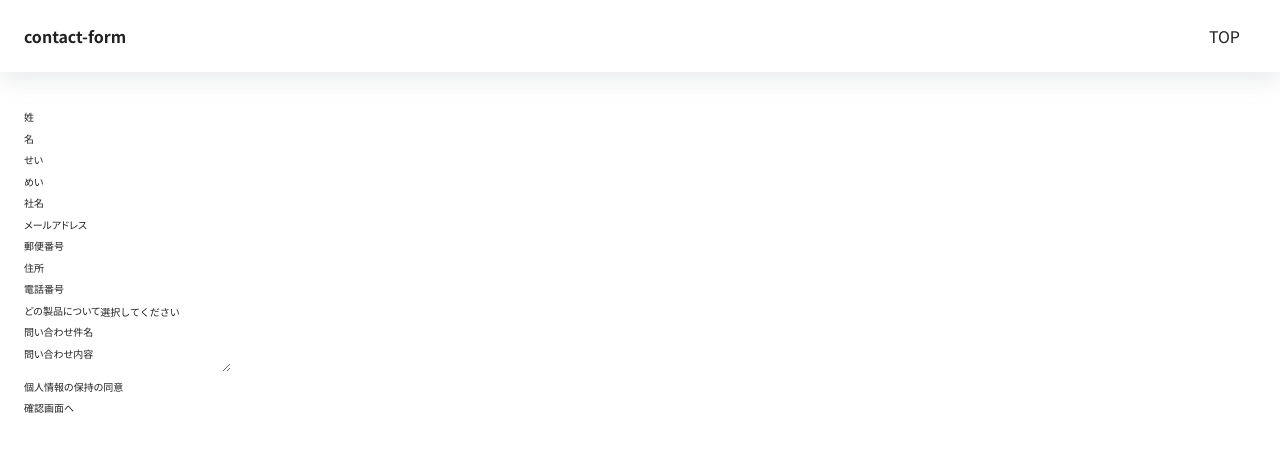
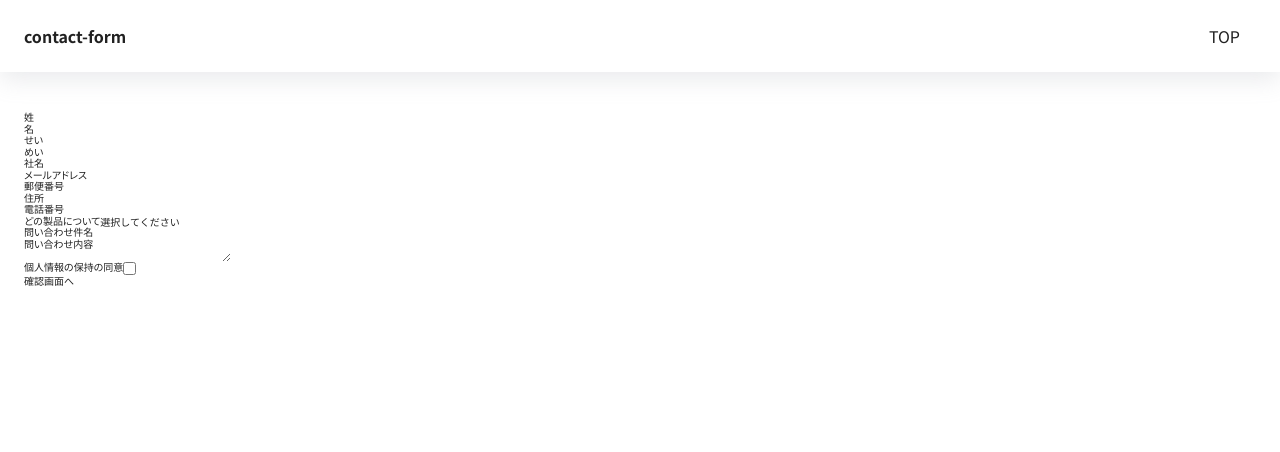
Before and after one commit to TOHFU/contact-form, a Next.js app: page /contact in a window 1280 px wide. Shown: the top 452 px of the page. Built offline with nearby package versions, Linux system fonts and the light colour scheme.

Commit message:
fix input comtainer

```diff
--- a/src/components/container/contact/ContactInputContainer.tsx
+++ b/src/components/container/contact/ContactInputContainer.tsx
@@ -1,8 +1,13 @@
-import { useForm } from 'react-hook-form';
+import { useForm, Controller } from 'react-hook-form';
 import { yupResolver } from '@hookform/resolvers/yup';
 import * as yup from 'yup';
 
 import { FormValues } from '@/pages/contact';
+import Field from '@/components/common/Field';
+import TextInput from '@/components/common/TextInput';
+import SelectInput from '@/components/common/SelectInput';
+import TextAreaInput from '@/components/common/TextAreaInput';
+import CheckInput from '@/components/common/CheckInput';
 
 type Props = {
   formValues: FormValues;
@@ -32,6 +37,7 @@ const schema: yup.SchemaOf<FormValues> = yup.object({
 const ContactInputContainer: React.FC<Props> = ({ formValues, onConfirm }) => {
   const {
     register,
+    control,
     handleSubmit,
     formState: { errors },
   } = useForm<FormValues>({
@@ -46,76 +52,146 @@ const ContactInputContainer: React.FC<Props> = ({ formValues, onConfirm }) => {
 
   return (
     <form onSubmit={onSubmit}>
-      <div>
-        <label>姓</label>
-        <input {...register('firstName')} />
-        <p>{errors.firstName?.message}</p>
-      </div>
-      <div>
-        <label>名</label>
-        <input {...register('lastName')} />
-        <p>{errors.lastName?.message}</p>
-      </div>
-      <div>
-        <label>せい</label>
-        <input {...register('firstNameKana')} />
-        <p>{errors.firstNameKana?.message}</p>
-      </div>
-      <div>
-        <label>めい</label>
-        <input {...register('lastNameKana')} />
-        <p>{errors.lastNameKana?.message}</p>
-      </div>
-      <div>
-        <label>社名</label>
-        <input {...register('company')} />
-        <p>{errors.company?.message}</p>
-      </div>
-      <div>
-        <label>メールアドレス</label>
-        <input {...register('email')} />
-        <p>{errors.email?.message}</p>
-      </div>
-      <div>
-        <label>郵便番号</label>
-        <input {...register('postalcode')} />
-        <p>{errors.postalcode?.message}</p>
-      </div>
-      <div>
-        <label>住所</label>
-        <input {...register('address')} />
-        <p>{errors.address?.message}</p>
-      </div>
-      <div>
-        <label>電話番号</label>
-        <input {...register('phone')} />
-        <p>{errors.phone?.message}</p>
-      </div>
-      <div>
-        <label>どの製品について</label>
-        <select {...register('service')}>
-          <option value="">選択してください</option>
-          <option value="serviceA">Aサービスについて</option>
-          <option value="serviceB">Bサービスについて</option>
-          <option value="serviceC">Cサービスについて</option>
-        </select>
-        <p>{errors.service?.message}</p>
-      </div>
-      <div>
-        <label>問い合わせ件名</label>
-        <input {...register('title')} />
-        <p>{errors.title?.message}</p>
-      </div>
-      <div>
-        <label>問い合わせ内容</label>
-        <textarea {...register('content')} />
-        <p>{errors.content?.message}</p>
-      </div>
-      <div>
-        <label>個人情報の保持の同意</label>
-        <input type="checkbox" {...register('agreement')} />
-        <p>{errors.agreement?.message}</p>
-      </div>
+      <Controller
+        name="firstName"
+        control={control}
+        render={({ field: { onChange, onBlur, value, name, ref }, fieldState: { error } }) => (
+          <Field id={name} label={'姓'} error={error?.message}>
+            <TextInput value={value} onChange={onChange} onBlur={onBlur} inputRef={ref} />
+          </Field>
+        )}
+      />
+      <Controller
+        name="lastName"
+        control={control}
+        render={({ field: { onChange, onBlur, value, name, ref }, fieldState: { error } }) => (
+          <Field id={name} label={'名'} error={error?.message}>
+            <TextInput value={value} onChange={onChange} onBlur={onBlur} inputRef={ref} />
+          </Field>
+        )}
+      />
+      <Controller
+        name="firstNameKana"
+        control={control}
+        render={({ field: { onChange, onBlur, value, name, ref }, fieldState: { error } }) => (
+          <Field id={name} label={'せい'} error={error?.message}>
+            <TextInput value={value} onChange={onChange} onBlur={onBlur} inputRef={ref} />
+          </Field>
+        )}
+      />
+      <Controller
+        name="lastNameKana"
+        control={control}
+        render={({ field: { onChange, onBlur, value, name, ref }, fieldState: { error } }) => (
+          <Field id={name} label={'めい'} error={error?.message}>
+            <TextInput value={value} onChange={onChange} onBlur={onBlur} inputRef={ref} />
+          </Field>
+        )}
+      />
+      <Controller
+        name="company"
+        control={control}
+        render={({ field: { onChange, onBlur, value, name, ref }, fieldState: { error } }) => (
+          <Field id={name} label={'社名'} error={error?.message}>
+            <TextInput value={value} onChange={onChange} onBlur={onBlur} inputRef={ref} />
+          </Field>
+        )}
+      />
+      <Controller
+        name="email"
+        control={control}
+        render={({ field: { onChange, onBlur, value, name, ref }, fieldState: { error } }) => (
+          <Field id={name} label={'メールアドレス'} error={error?.message}>
+            <TextInput value={value} onChange={onChange} onBlur={onBlur} inputRef={ref} />
+          </Field>
+        )}
+      />
+      <Controller
+        name="postalcode"
+        control={control}
+        render={({ field: { onChange, onBlur, value, name, ref }, fieldState: { error } }) => (
+          <Field id={name} label={'郵便番号'} error={error?.message}>
+            <TextInput value={value} onChange={onChange} onBlur={onBlur} inputRef={ref} />
+          </Field>
+        )}
+      />
+      <Controller
+        name="address"
+        control={control}
+        render={({ field: { onChange, onBlur, value, name, ref }, fieldState: { error } }) => (
+          <Field id={name} label={'住所'} error={error?.message}>
+            <TextInput value={value} onChange={onChange} onBlur={onBlur} inputRef={ref} />
+          </Field>
+        )}
+      />
+      <Controller
+        name="phone"
+        control={control}
+        render={({ field: { onChange, onBlur, value, name, ref }, fieldState: { error } }) => (
+          <Field id={name} label={'電話番号'} error={error?.message}>
+            <TextInput value={value} onChange={onChange} onBlur={onBlur} inputRef={ref} />
+          </Field>
+        )}
+      />
+      <Controller
+        name="service"
+        control={control}
+        render={({ field: { onChange, onBlur, value, name, ref }, fieldState: { error } }) => (
+          <Field id={name} label={'どの製品について'} error={error?.message}>
+            <SelectInput
+              options={[
+                {
+                  value: '',
+                  label: '選択してください',
+                },
+                {
+                  value: 'serviceA',
+                  label: 'Aサービスについて',
+                },
+                {
+                  value: 'serviceB',
+                  label: 'Bサービスについて',
+                },
+                {
+                  value: 'serviceC',
+                  label: 'Cサービスについて',
+                },
+              ]}
+              value={value}
+              onChange={onChange}
+              onBlur={onBlur}
+              inputRef={ref}
+            />
+          </Field>
+        )}
+      />
+      <Controller
+        name="title"
+        control={control}
+        render={({ field: { onChange, onBlur, value, name, ref }, fieldState: { error } }) => (
+          <Field id={name} label={'問い合わせ件名'} error={error?.message}>
+            <TextInput value={value} onChange={onChange} onBlur={onBlur} inputRef={ref} />
+          </Field>
+        )}
+      />
+      <Controller
+        name="content"
+        control={control}
+        render={({ field: { onChange, onBlur, value, name, ref }, fieldState: { error } }) => (
+          <Field id={name} label={'問い合わせ内容'} error={error?.message}>
+            <TextAreaInput value={value} onChange={onChange} onBlur={onBlur} inputRef={ref} />
+          </Field>
+        )}
+      />
+      <Controller
+        name="agreement"
+        control={control}
+        render={({ field: { onChange, onBlur, value, name, ref }, fieldState: { error } }) => (
+          <Field id={name} label={'個人情報の保持の同意'} error={error?.message}>
+            <CheckInput checked={value} onChange={onChange} onBlur={onBlur} inputRef={ref} />
+          </Field>
+        )}
+      />
       <div>
         <button type="submit">確認画面へ</button>
       </div>
```
